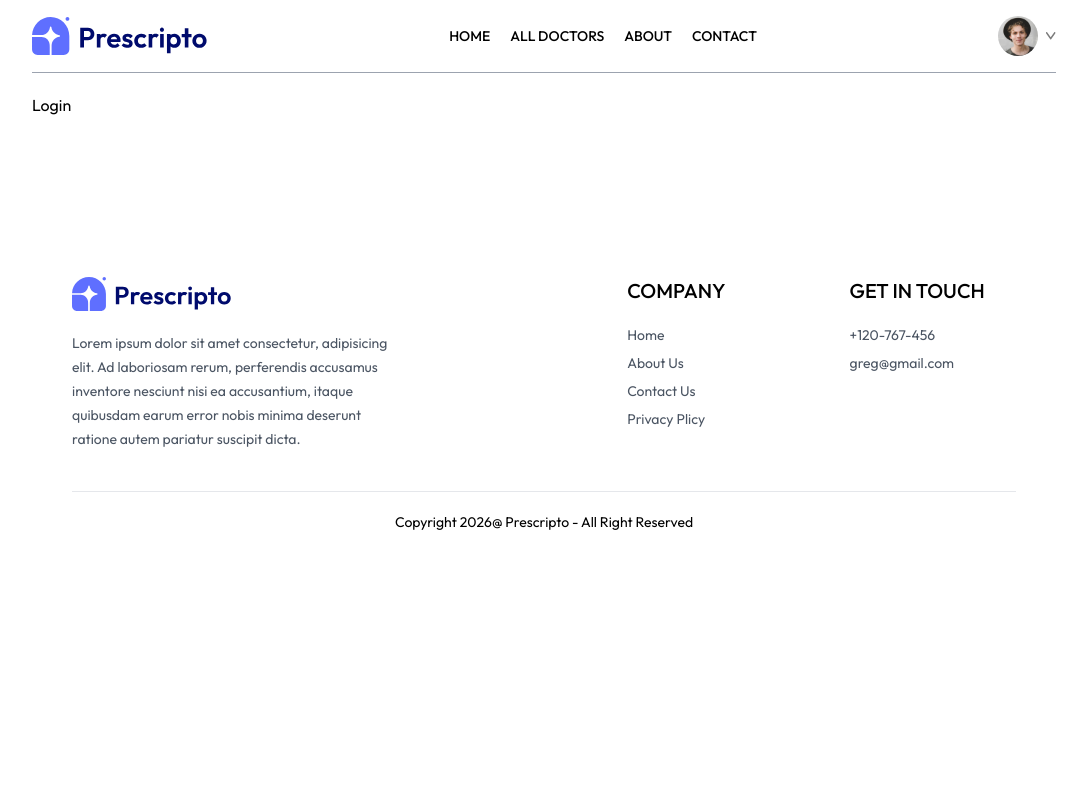
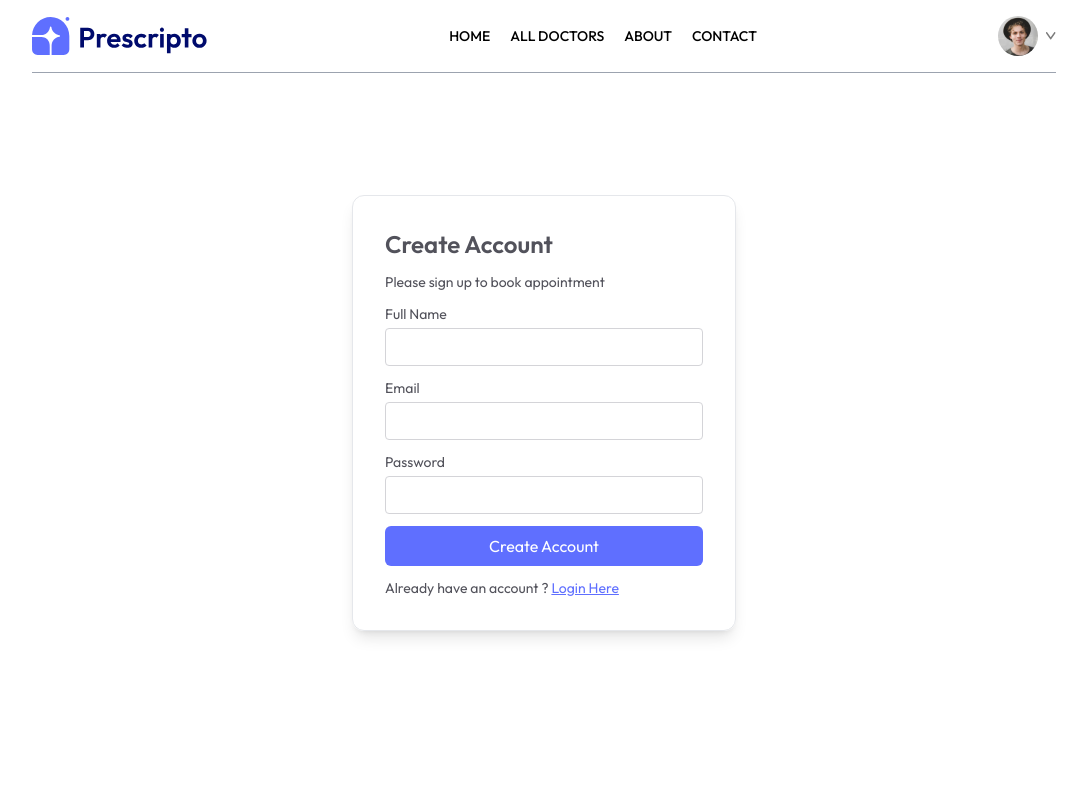
Before and after one commit to Anmol-rajput20/doctor-appointment-booking-system, a React (Vite) app in the folder frontend/: page /login in a window 1280 px wide. Shown: the top 800 px of the page, without its empty margins (96-1183 px from the left). Built offline with nearby package versions, Linux system fonts and the light colour scheme.

Commit message:
Implement authentication page with login and signup forms

```diff
--- a/frontend/src/pages/Login.jsx
+++ b/frontend/src/pages/Login.jsx
@@ -1,8 +1,46 @@
-import React from 'react'
+import React, { useState } from 'react'
 
 const Login = () => {
+
+  const [state,setState] = useState('Sign Up')
+
+  const [email,setEmail] = useState('')
+  const [password,setPassword] = useState('')
+  const [names,setName] = useState('')
+
+  const onSubmitHandler = async (event) => {
+    event.preventDefault()
+  }
+
   return (
-    <div>Login</div>
+    <form className='min-h-[80vh] flex items-center '>
+      <div className='flex flex-col gap-3 m-auto items-start p-8 min-w-[340px] sm:min-w-96 border rounded-xl text-zinc-600 text-sm shadow-lg'>
+        <p className='text-2xl font-semibold'>{state === 'Sign Up' ? "Create Account" : "Login"}</p>
+        <p>Please {state === 'Sign Up' ? "sign up" : "log in"} to book appointment</p>
+        {
+          state === "Sign Up" &&
+          <div className='w-full'>
+            <p>Full Name</p>
+            <input className='border border-zinc-300 rounded w-full p-2 mt-1' type="text" onChange={(e) => setName(e.target.names)} value={names}></input>
+        </div>
+        }
+
+        <div className='w-full'>
+          <p>Email</p>
+          <input className='border border-zinc-300 rounded w-full p-2 mt-1'  type="email" onChange={(e) => setEmail(e.target.email)} value={email}></input>
+        </div>
+        <div className='w-full'>
+          <p>Password</p>
+          <input className='border border-zinc-300 rounded w-full p-2 mt-1'  type="password" onChange={(e) => setPassword(e.target.password)} value={password}></input>
+        </div>
+        <button className='bg-primary text-white w-full py-2 rounded-md text-base'>{state === 'Sign Up' ? "Create Account" : "Login"}</button>
+        {
+          state === 'Sign Up' ?
+          <p>Already have an account ? <span onClick={() => setState('Login')} className='text-primary underline cursor-pointer'>Login Here</span></p> :
+          <p>Create a new account ? <span onClick={() => setState('Sign Up')} className='text-primary underline cursor-pointer'>click here</span></p>
+        }
+      </div>
+    </form>
   )
 }
 
```
